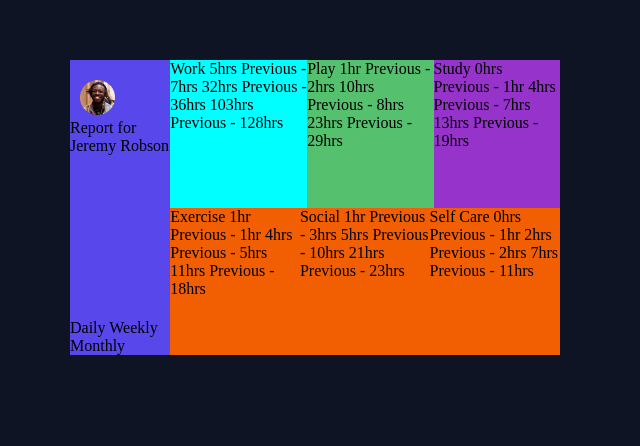
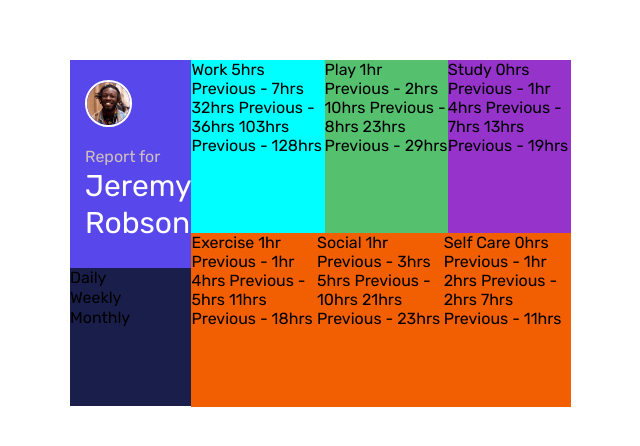
Before and after one commit to akhiluthappa1/time-tracker, a plain HTML site: page index.html in a window 1280 px wide. Shown: the part 180-626 px from the top of the page, without its empty margins (322-962 px from the left). Drawn offline with Linux system fonts and the light colour scheme.

Commit message:
first column

```diff
--- a/index.html
+++ b/index.html
@@ -12,23 +12,29 @@
   <style>
     .attribution { font-size: 11px; text-align: center; }
     .attribution a { color: hsl(228, 45%, 44%); }
+    @import url('https://fonts.google.com/specimen/Rubik');
   </style>
 </head>
 <body>
 <div class="frames">
 <div class="name-frame">
+  <div class="name-frame-upper">
   <div class="jeremy">
     <img src="/images/image-jeremy.png">
   </div>
   <div class="name">
-    Report for
-    Jeremy Robson
+    <p class="report">Report for</p>
+    <p class="name1">Jeremy</p>
+    <p class="name2">Robson</p>
   </div>
+</div>
+<div class="name-frame-lower">
   <div class="date">
-    Daily
-    Weekly
-    Monthly
+    <p class="daily-option">Daily</p>
+    <p class="weekly-option">Weekly</p>
+    <p class="monthly-option">Monthly</p>
   </div>
+</div>
 </div>
 <div class="sec-frame">
 <div class="frame-1">
--- a/styles/style.css
+++ b/styles/style.css
@@ -1,8 +1,11 @@
+@import url('https://fonts.googleapis.com/css2?family=Rubik');
 body{
-    background-color: hsl(226, 43%, 10%);
+    /* background-color: hsl(226, 43%, 10%); */
+    background-color: white;
+    font-family: 'Rubik'
 }
 .name-frame{
-    background-color: hsl(246, 80%, 60%);
+    /* background-color: hsl(246, 80%, 60%); */
     width: 20%;
 }
 .name{
@@ -42,7 +45,35 @@ body{
 }
 .jeremy img{
     width: 35%;
-    margin-left: 10px;
+    margin-left: 15px;
     margin-top: 20px;
-    border-color: antiquewhite;
+    border: solid white 2px;
+    border-radius: 50%;
 }
+.report{
+    color: rgb(208, 190, 190);
+    margin-bottom: 2px;
+    margin-left: 15px;
+}
+.name1, .name2{
+    color: rgb(254,254,255);
+    font-size: 30px;
+    margin-top: 1px;
+    margin-bottom: 1px;
+    margin-left: 15px;
+}
+.daily-option, .weekly-option, .monthly-option{
+    margin-top: 0px;
+    /* padding-top: 10px; */
+    margin-bottom: 1px;
+}
+.name-frame-upper{
+    height: 60%;
+    background-color:  hsl(246, 80%, 60%);
+    /* margin-bottom: 0px; */
+}
+.name-frame-lower{
+    /* margin-top: 0px; */
+    background-color: rgb(26,30,74);
+    height: 40%;
+}
```
